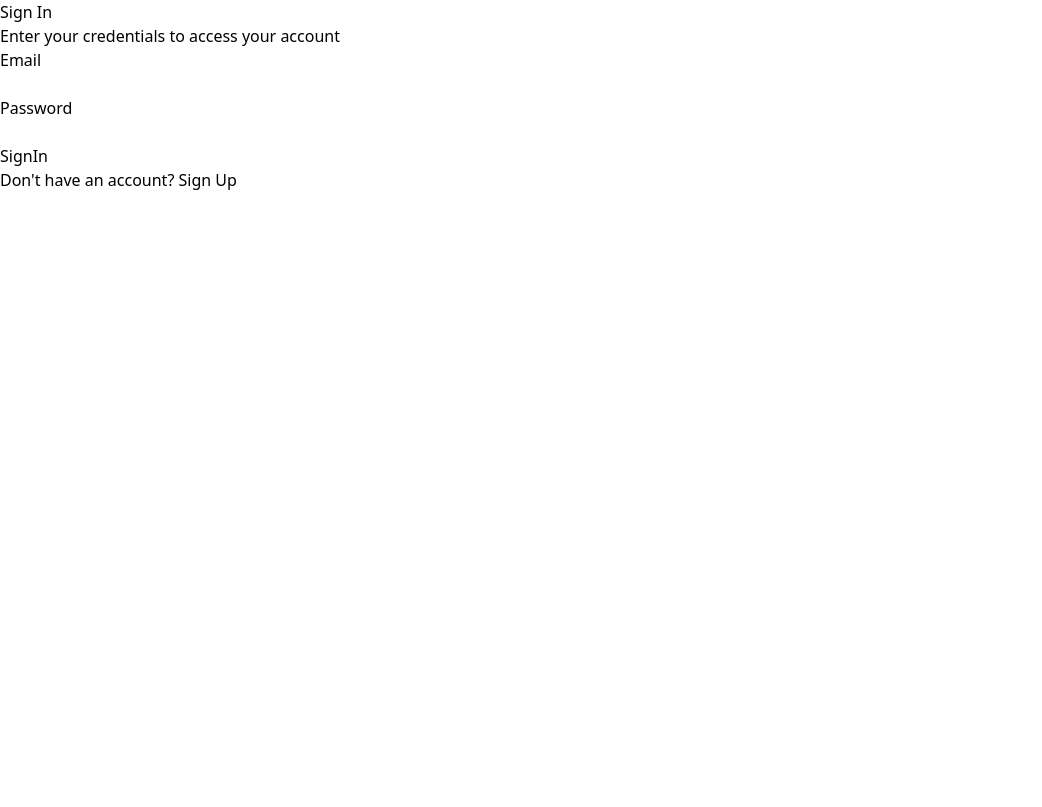
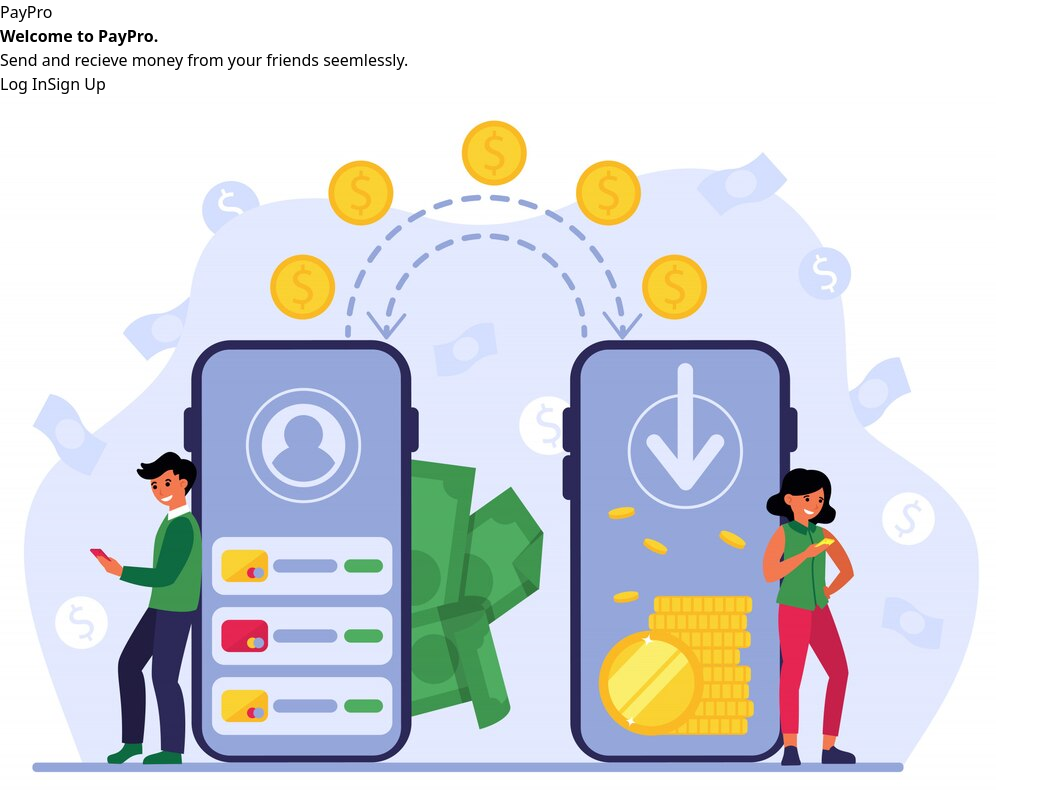
Before and after one commit to uditrajput03/paytm, a React (Vite) app in the folder frontend/: page / in a window 1280 px wide. Before the commit this address led to /signin. Shown: the whole page, without its empty margins (0-1042 px from the left). Built offline with nearby package versions, Linux system fonts and the light colour scheme.

Commit message:
Add home page

```diff
--- a/frontend/src/pages/Home.jsx
+++ b/frontend/src/pages/Home.jsx
@@ -1,26 +1,59 @@
 import axios from "axios";
 import { useEffect } from "react";
-import { useNavigate } from "react-router-dom";
+import { Link, useNavigate } from "react-router-dom";
+import Button from "../components/Button";
 
-function Home(){
+function Home() {
   const navigate = useNavigate()
   useEffect(() => {
     let token = localStorage.getItem('token');
-      if(!token) navigate('/signin')
-      else{
-        axios.get(import.meta.env.VITE_BACKEND_URL + '/api/v1/user/me' , {
-          headers:{
+    if (!token) { }
+    else {
+      axios.get(import.meta.env.VITE_BACKEND_URL + '/api/v1/user/me', {
+        headers: {
           authorization: "Bearer " + token
         }
       }).then((res) => {
-          if(res.status == 200) navigate('/dashboard')
+        if (res.status == 200) navigate('/dashboard')
         else navigate('/signin')
       })
     }
-    } , [])
+  }, [])
 
-    return(
+  return (
     <>
+      <main className="h-screen mx-10">
+        <section className="container flex flex-col gap-10 ">
+          <div className="absolute inset-0 -z-10 h-full w-full bg-white bg-[linear-gradient(to_right,#f0f0f0_1px,transparent_1px),linear-gradient(to_bottom,#f0f0f0_1px,transparent_1px)] bg-[size:6rem_4rem]"></div>
+          <div className="bg-primary h-[20%] flex items-end p-5 rounded-b-xl">
+            <p className="block h-fit text-3xl text-primary-foreground">PayPro</p>
+          </div>
+              </section>
+          <div className="h-[80%] flex flex-col lg:flex-row justify-between px-5">
+            <div className="flex-1 max-w-[340px] mx-auto md:max-w-[400px] lg:max-w-none lg:pt-[4rem]">
+              <div
+                aria-hidden="true"
+                className="h-0 w-0 mb-5 border-b-[30px] border-l-[20px] border-r-[20px] border-b-primary border-l-transparent border-r-transparent sm:mx-auto lg:mx-0 lg:mb-10"
+              ></div>
+              <h1 className="text-xl sm:text-2xl sm:text-center py-4 md:text-3xl lg:text-left lg:text-4xl lg:max-w-[25ch]">
+                <b>Welcome to PayPro.</b> <br /> Send and recieve money from your friends
+                seemlessly.
+              </h1>
+              <div className="mt-4 mr-60 sm:flex sm:justify-center md:mt-6 lg:justify-start">
+                <Button label="Log In" onClick={() => navigate('/signin')} />
+                <Button label="Sign Up" onClick={() => navigate('/signup')} />
+              </div>
+            </div>
+            <div className="flex-1 w-full h-full">
+              <img
+                src='./illustration.jpg'
+                alt="Illustration of money being transfered"
+                className="ml-30 object-contain block w-full h-full"
+              />
+            </div>
+          </div>
+        {/* </section> */}
+      </main>
     </>
   )
 }
```
Also changed, not shown: frontend/public/illustration.jpg (added). Lines whose indentation alone changed are shown as unchanged.
